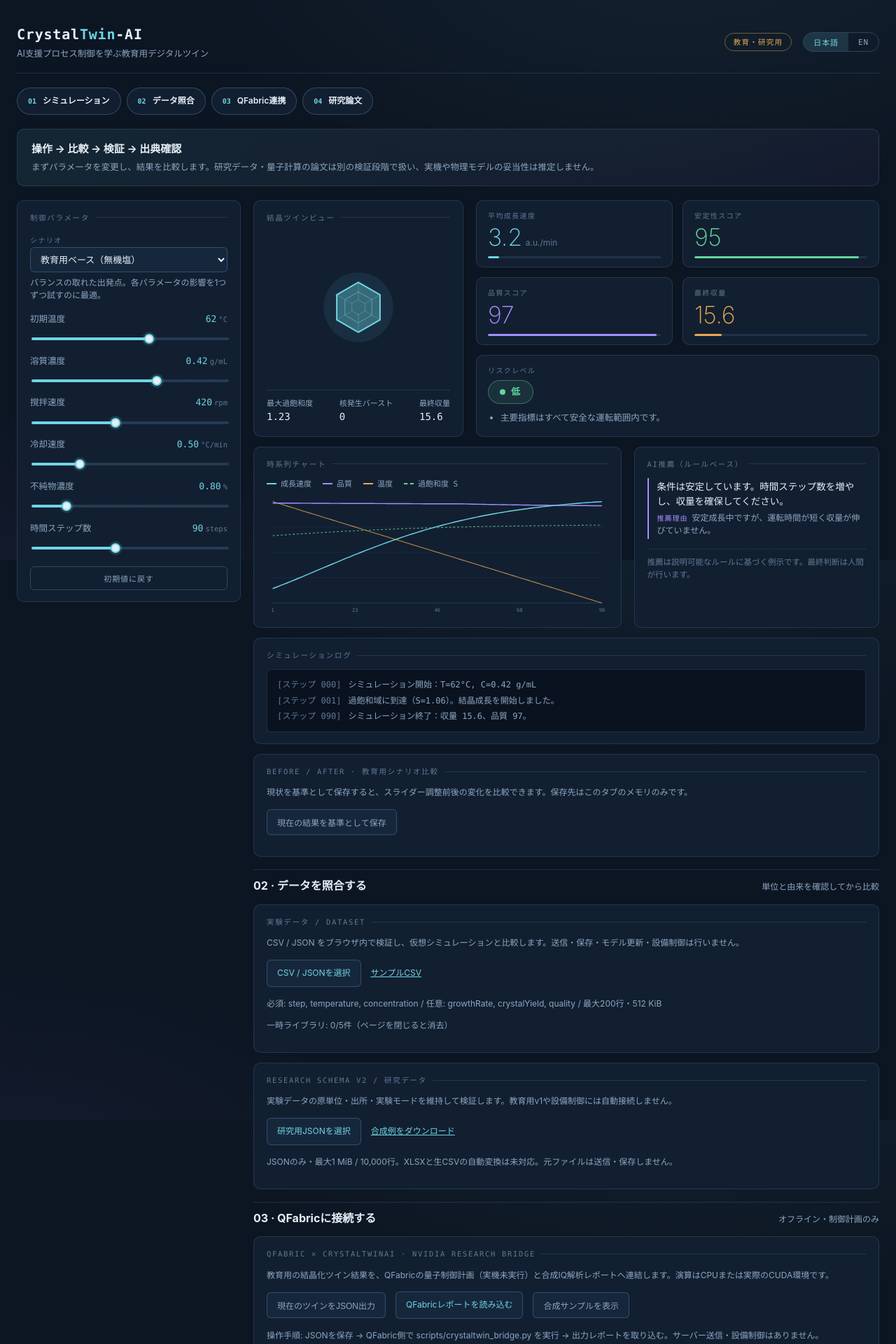
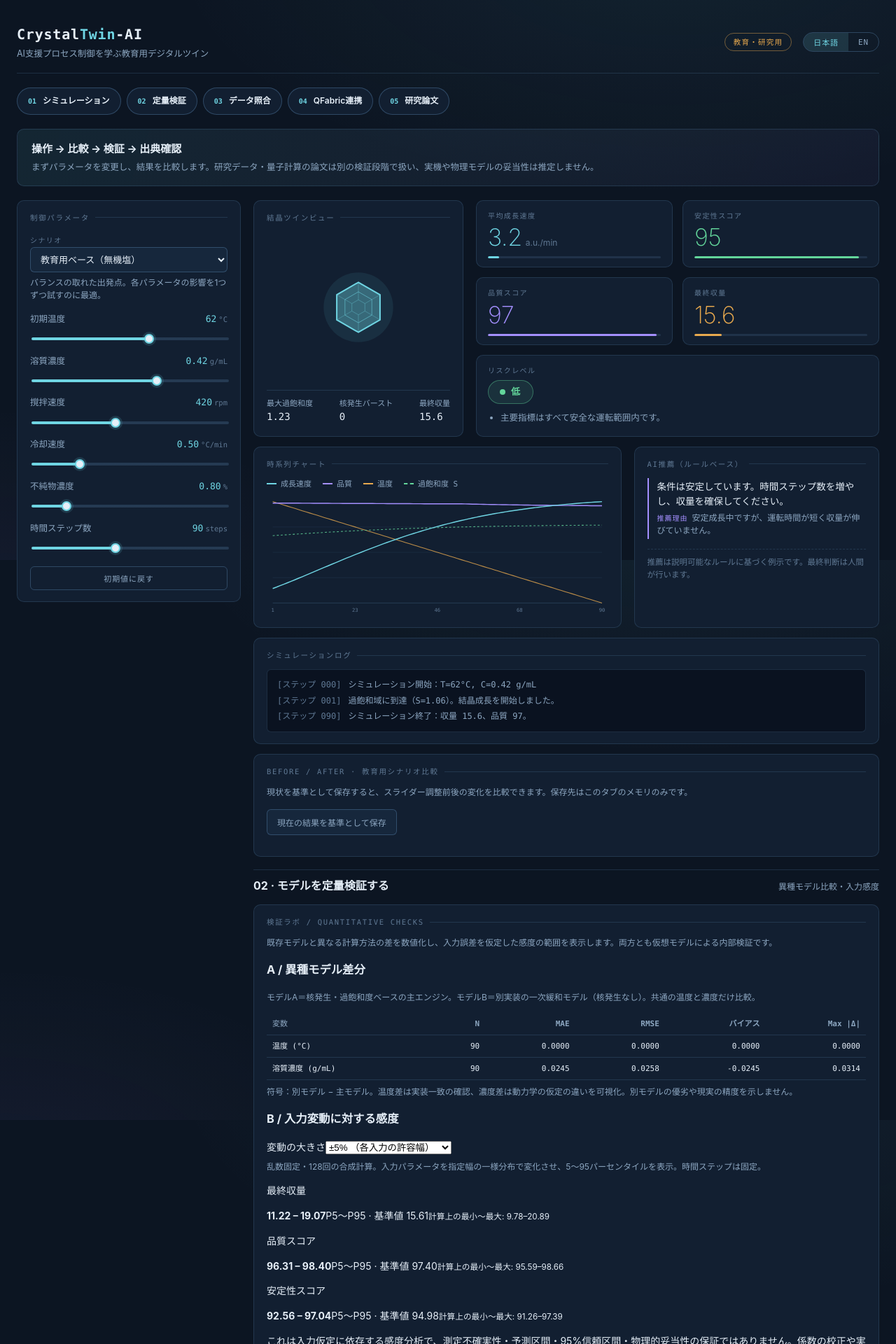
Before and after one commit to Takzin1/crystaltwinai, a Next.js app: page / in a window 1280 px wide. Shown: the top 1920 px of the page at 70% size. Built offline with nearby package versions, Linux system fonts and the light colour scheme.

Commit message:
feat(ui): integrate quantitative verification stage into research navigation

```diff
--- a/src/app/page.tsx
+++ b/src/app/page.tsx
@@ -21,6 +21,7 @@ import ResearchDatasetPanel from "@/components/ResearchDatasetPanel";
 import QFabricBridgePanel from "@/components/QFabricBridgePanel";
 import QuantumTheoryEvidencePanel from "@/components/QuantumTheoryEvidencePanel";
 import BaselineComparisonPanel from "@/components/BaselineComparisonPanel";
+import VerificationLabPanel from "@/components/VerificationLabPanel";
 
 export default function Home() {
   const [lang, setLang] = useState<LanguageCode>("ja");
@@ -68,9 +69,10 @@ export default function Home() {
 
       <nav className="workbench-nav" aria-label={lang === "ja" ? "研究ワークスペースの移動" : "Research workspace navigation"}>
         <a href="#simulation"><span>01</span>{lang === "ja" ? "シミュレーション" : "Simulation"}</a>
-        <a href="#datasets"><span>02</span>{lang === "ja" ? "データ照合" : "Data comparison"}</a>
-        <a href="#bridge"><span>03</span>{lang === "ja" ? "QFabric連携" : "QFabric bridge"}</a>
-        <a href="#literature"><span>04</span>{lang === "ja" ? "研究論文" : "Research papers"}</a>
+        <a href="#verification"><span>02</span>{lang === "ja" ? "定量検証" : "Verification"}</a>
+        <a href="#datasets"><span>03</span>{lang === "ja" ? "データ照合" : "Data comparison"}</a>
+        <a href="#bridge"><span>04</span>{lang === "ja" ? "QFabric連携" : "QFabric bridge"}</a>
+        <a href="#literature"><span>05</span>{lang === "ja" ? "研究論文" : "Research papers"}</a>
       </nav>
       <div className="workbench-intro">
         <strong>{lang === "ja" ? "操作 → 比較 → 検証 → 出典確認" : "Experiment → Compare → Validate → Examine evidence"}</strong>
@@ -119,9 +121,17 @@ export default function Home() {
             onRestore={(saved) => setInput({ ...saved })} />
           </div>
 
+          <div id="verification" className="workbench-section">
+            <div className="workbench-section-header">
+              <h2>{lang === "ja" ? "02 · モデルを定量検証する" : "02 · Quantitative verification"}</h2>
+              <p>{lang === "ja" ? "異種モデル比較・入力感度" : "Model discrepancy and input sensitivity"}</p>
+            </div>
+            <VerificationLabPanel lang={lang} result={result} />
+          </div>
+
           <div id="datasets" className="workbench-section">
             <div className="workbench-section-header">
-              <h2>{lang === "ja" ? "02 · データを照合する" : "02 · Examine datasets"}</h2>
+              <h2>{lang === "ja" ? "03 · データを照合する" : "03 · Examine datasets"}</h2>
               <p>{lang === "ja" ? "単位と由来を確認してから比較" : "Check units and provenance before comparing"}</p>
             </div>
             <DatasetPanel lang={lang} simulated={result.series} input={result.input} />
@@ -130,7 +140,7 @@ export default function Home() {
 
           <div id="bridge" className="workbench-section">
             <div className="workbench-section-header">
-              <h2>{lang === "ja" ? "03 · QFabricに接続する" : "03 · QFabric interoperability"}</h2>
+              <h2>{lang === "ja" ? "04 · QFabricに接続する" : "04 · QFabric interoperability"}</h2>
               <p>{lang === "ja" ? "オフライン・制御計画のみ" : "Offline and plan-only"}</p>
             </div>
             <QFabricBridgePanel lang={lang} result={result} />
@@ -138,7 +148,7 @@ export default function Home() {
 
           <div id="literature" className="workbench-section">
             <div className="workbench-section-header">
-              <h2>{lang === "ja" ? "04 · 研究根拠を確認する" : "04 · Explore research evidence"}</h2>
+              <h2>{lang === "ja" ? "05 · 研究根拠を確認する" : "05 · Explore research evidence"}</h2>
               <p>{lang === "ja" ? "一次原典・引用数・適用限界" : "Original DOI, citation provenance, limitations"}</p>
             </div>
             <QuantumTheoryEvidencePanel lang={lang} />
```
